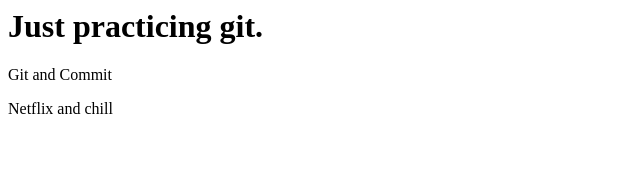
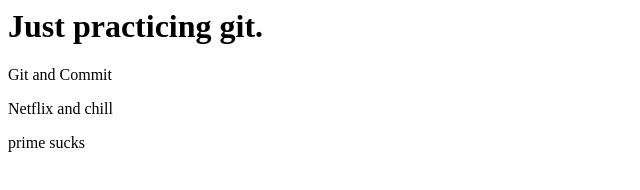
Before and after one commit to EGOR-IND/GitPractice, a website: page index.html in a window 1280 px wide. Shown: the full height of the page, 0-640 px from the left. Drawn offline with Linux system fonts and the light colour scheme.

Commit message:
Sixth Commit

```diff
--- a/index.html
+++ b/index.html
@@ -5,5 +5,6 @@
         <h1>Just practicing git.</h1>
         <p>Git and Commit</p>
         <p>Netflix and chill</p>
+        <p>prime sucks</p>
     </body>
 </html>
```
